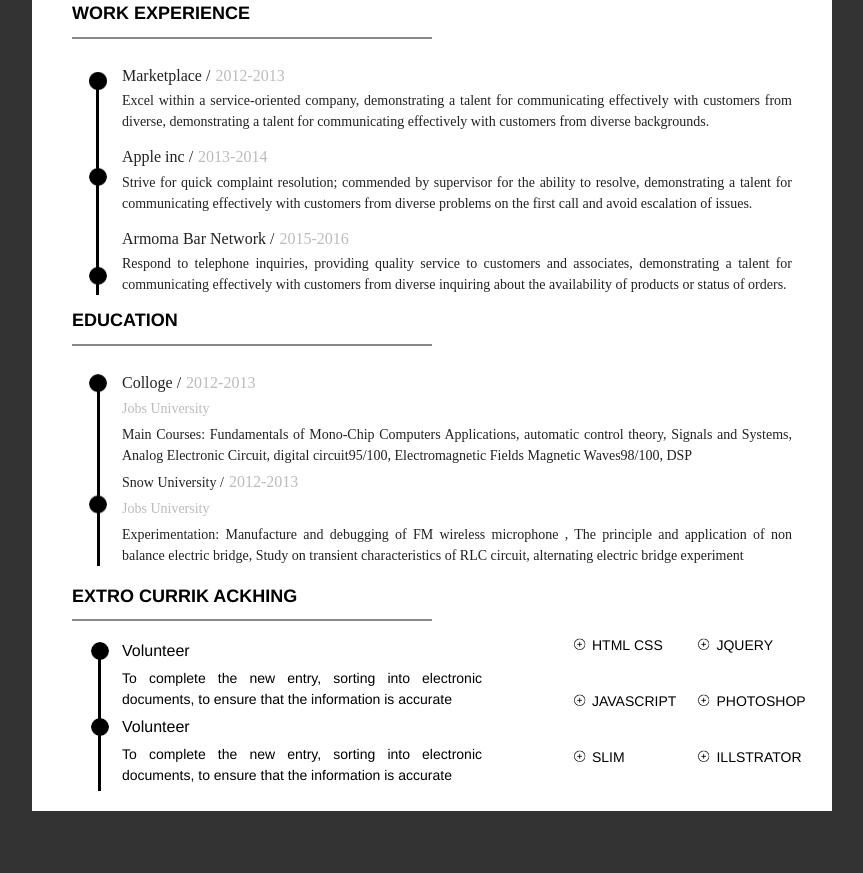
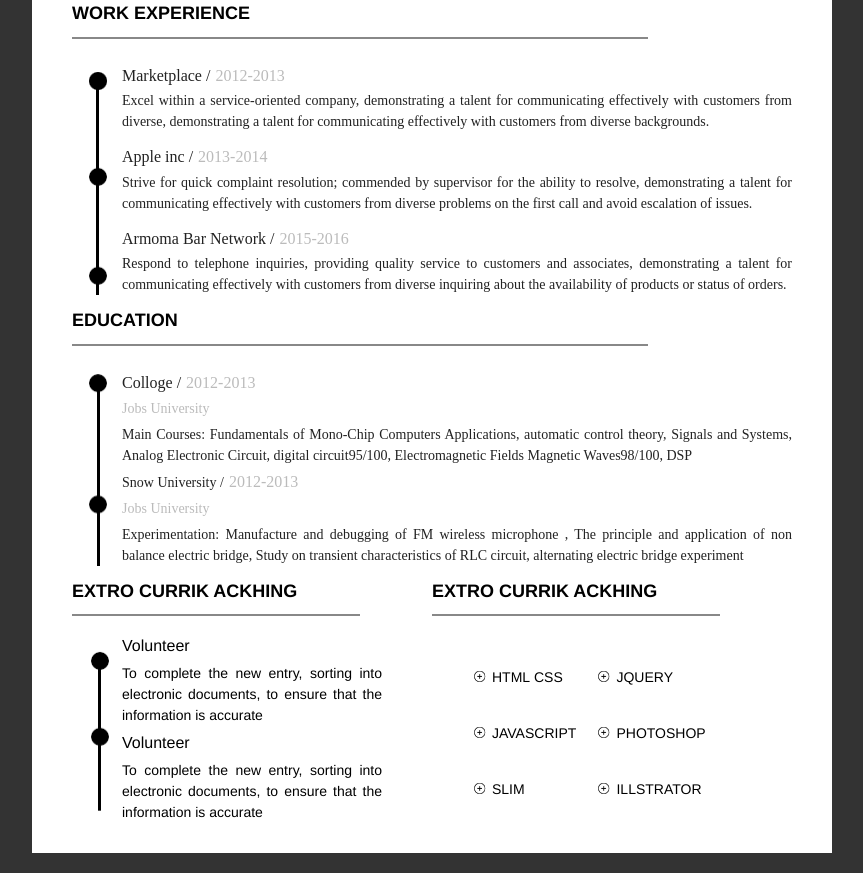
Before and after one commit to CChenYixin/git_task, a plain HTML site: page task/task8/cv.html in a window 1280 px wide. Shown: the part 232-1105 px from the top of the page, without its empty margins (208-1071 px from the left). Before the commit the page ends 1063 px from the top, so only its background shows below. Drawn offline with nearby package versions, Linux system fonts and the light colour scheme.

Commit message:
add task8

```diff
--- a/task/task8/cv.css
+++ b/task/task8/cv.css
@@ -11,11 +11,6 @@ body{
     background-color: #fff;
 }
 .clearfix::after{
-    content: "";
-    display: table;
-    clear: both;
-}
-.clearfix::before{
     content: "";
     display: table;
     clear: both;
@@ -132,7 +127,7 @@ hr{
     position: relative;
     display: inline-block;
     left: 0;
-    width: 50%;
+    width: 80%;
     height: 2px;
     border: none;
     background-color: #888;
@@ -169,28 +164,33 @@ section:nth-child(4){
 
 .activite{
     width: 50%;
-    margin-left: 50px;
 }
 .activite p,.activite h3{
     margin: 5px 0;
     line-height: 1.5em;
     text-align: justify;
     font-weight: 400;
+    margin-left: 50px;
 }
 .activite p{
     font-size: 14px;
+
 }
 .activite h3{
     font-size: 16px;
 }
 .skill{
+    float: right;
     width: 50%;
-    margin-left: 400px;
+    padding-left: 50px;
+}
+.skill p,.skill h2{
+    margin-top: 0;
 }
 
 ul{
     list-style-type: none;
-    padding-left: 100px;
+
     margin-top: 20px;
 }
 li{
--- a/task/task8/cv.html
+++ b/task/task8/cv.html
@@ -65,10 +65,10 @@
             </div>
         </section>
         <section class="section4 clearfix">
+            <div class="skill clearfix">
                 <h2>EXTRO CURRIK ACKHING</h2>
                 <hr>
-            <div class="skill">
-                <ul class="middle">
+                <ul class="">
                     <li>HTML&nbsp;CSS</li>
                     <li>jQuery</li>
                     <li>JavaScript</li>
@@ -78,6 +78,8 @@
                 </ul>
             </div>
             <div class="activite">
+                <h2>EXTRO CURRIK ACKHING</h2>
+                <hr>
                 <h3>Volunteer</h3>
                 <p>To complete the new entry, sorting into electronic documents, to ensure that the information is accurate</p>
                 <h3>Volunteer</h3>
```
Lines whose indentation alone changed are shown as unchanged.
